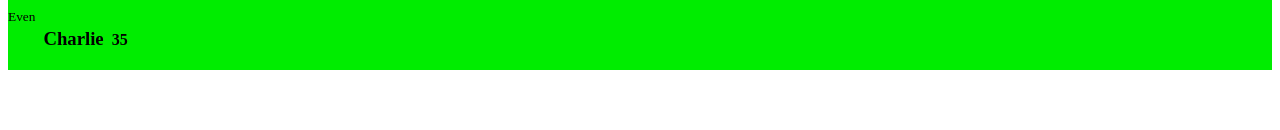
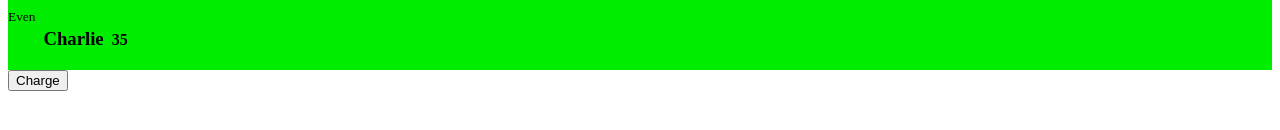
Before and after one commit to wacb14/angular-19-learning, an Angular app: page / in a window 1280 px wide. Shown: the part 584-714 px from the top of the page. Built offline with nearby package versions, Linux system fonts and the light colour scheme.

Commit message:
Defer use to make a lazy loading

```diff
--- a/src/app/app.component.html
+++ b/src/app/app.component.html
@@ -1,2 +1,3 @@
 <app-if></app-if>
 <app-for></app-for>
+<app-defer></app-defer>
--- a/src/app/app.component.ts
+++ b/src/app/app.component.ts
@@ -1,10 +1,13 @@
 import { Component } from '@angular/core';
 import { IfComponent } from './if/if.component';
 import { ForComponent } from './for/for.component';
+import { DeferComponent } from './defer/defer.component';
 
 @Component({
   selector: 'app-root',
-  imports: [IfComponent,ForComponent],
+  imports: [IfComponent,ForComponent,
+    DeferComponent
+  ],
   templateUrl: './app.component.html',
   styleUrl: './app.component.scss'
 })
--- /dev/null
+++ b/src/app/defer/defer.component.html
@@ -0,0 +1,13 @@
+<section>
+  @defer (when isVisible) {
+  <div>
+    <img
+      src="https://wallpapers.com/images/featured-full/4k-ultra-hd-gaming-ylyipyznm00tq5og.jpg"
+      alt="Test image"
+    />
+  </div>
+  }
+  @if (!isVisible ) {
+    <button (click)="chargeImage()">Charge</button>
+  }
+</section>
--- /dev/null
+++ b/src/app/defer/defer.component.ts
@@ -0,0 +1,18 @@
+import { Component } from '@angular/core';
+
+@Component({
+  selector: 'app-defer',
+  imports: [],
+  templateUrl: './defer.component.html',
+  styleUrl: './defer.component.scss',
+})
+export class DeferComponent {
+  // Allows deferred loading of content based on a condition.
+  // Improves performance through lazy loading, i.e. delays loading of non-critical resources until they are needed.
+
+  isVisible = false;
+
+  chargeImage() {
+    this.isVisible = true;
+  }
+}
```
Also changed, not shown: src/app/defer/defer.component.scss (added), 1 other file (tests, documents, lock files or other folders).
